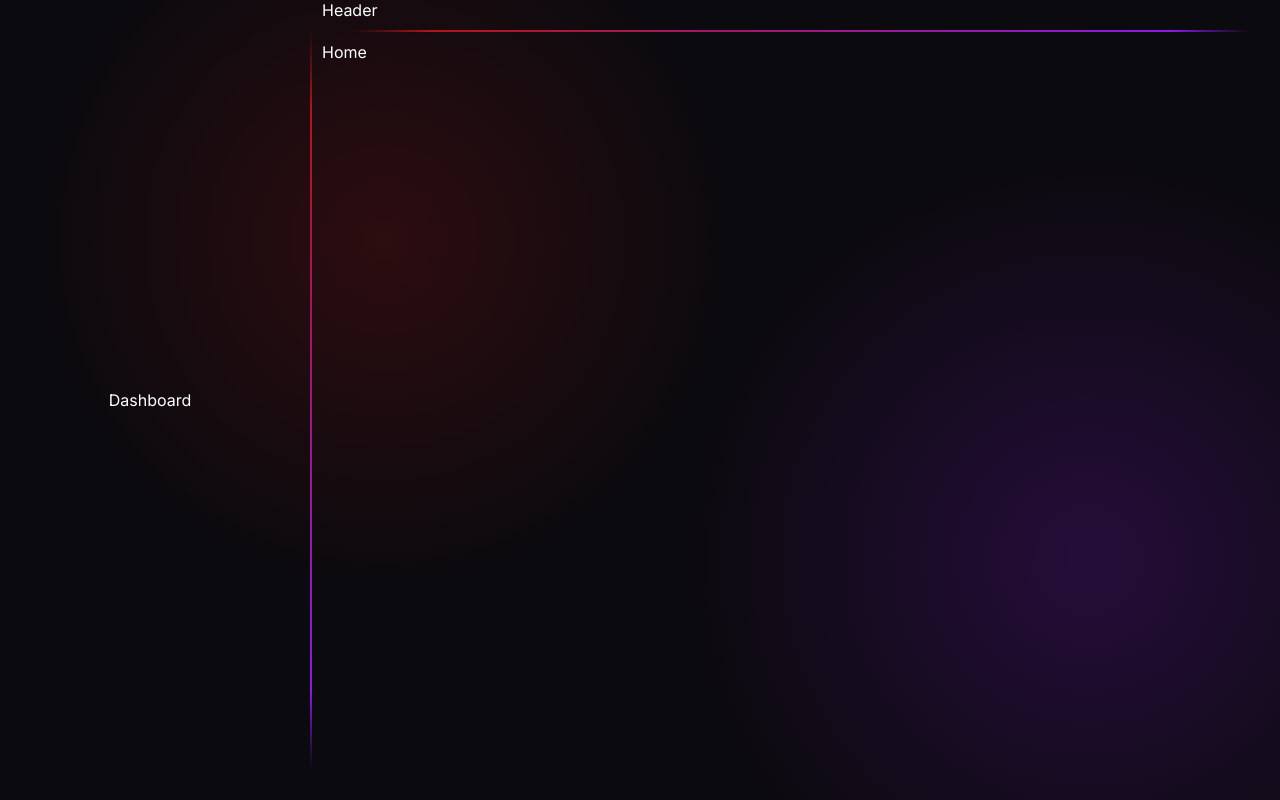
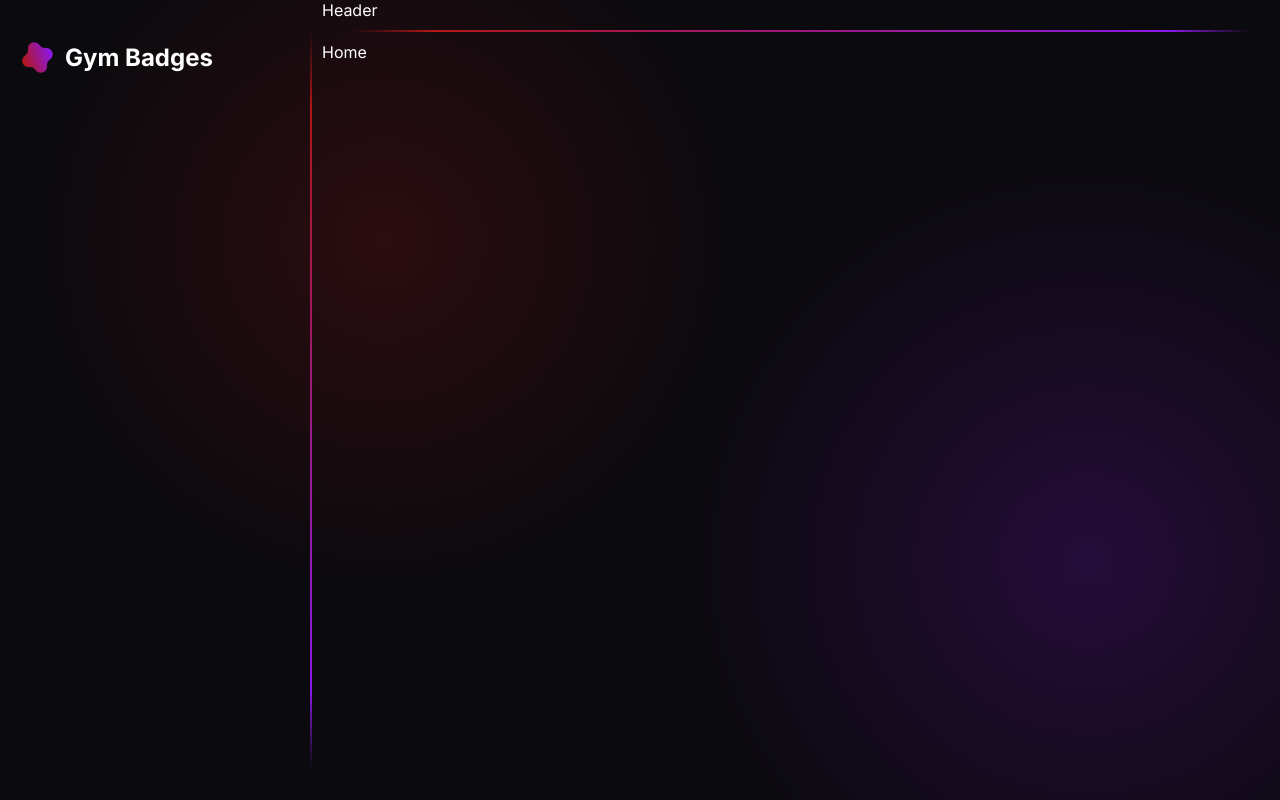
Before and after one commit to TFG-APP-de-gamificacion-del-deporte/gym-badges-web-app, a Next.js app in the folder src/gym_badges/: page / in a window 1280 px wide. Built offline with nearby package versions, Linux system fonts and the light colour scheme.

Commit message:
Start dashboard

```diff
--- a/src/gym_badges/app/global_vars.scss
+++ b/src/gym_badges/app/global_vars.scss
@@ -1,3 +1,3 @@
 // App main colors
-$red: rgb(178, 22, 22);
-$purple: rgb(140, 25, 231);
+$red: #b21616;
+$purple: #8c19e7;
--- /dev/null
+++ b/src/gym_badges/components/dashboard/dashboard.module.scss
@@ -0,0 +1,5 @@
+.dashboard {
+    width: 300px;
+    height: 100vh;
+    padding: 15px;
+}
--- a/src/gym_badges/components/dashboard/dashboard.tsx
+++ b/src/gym_badges/components/dashboard/dashboard.tsx
@@ -1,9 +1,10 @@
-import styles from "@/components/dashboard/styles.module.scss"
+import styles from "@/components/dashboard/dashboard.module.scss"
+import Logo from "@/components/logo/logo"
 
 export default function Dashboard() {
     return (
         <div className={styles.dashboard}>
-            Dashboard
+           <Logo></Logo>
         </div>
     )
 }
--- a/src/gym_badges/components/dashboard/styles.module.scss
+++ /dev/null
@@ -1,7 +0,0 @@
-.dashboard {
-    width: 300px;
-    height: 100vh;
-
-    text-align: center;
-    align-content: center;
-}
--- /dev/null
+++ b/src/gym_badges/components/logo/logo.module.scss
@@ -0,0 +1,11 @@
+.logo {
+    display: flex;
+    flex-direction: row;
+    align-items: center;
+    margin: 20px 0px;
+
+    h1 {
+        font-size: x-large;
+        margin-left: 5px;
+    }
+}
--- /dev/null
+++ b/src/gym_badges/components/logo/logo.tsx
@@ -0,0 +1,17 @@
+import styles from "@/components/logo/logo.module.scss"
+import Image from "next/image"
+import logo from "@/public/logo.svg"
+
+export default function Logo() {
+    return (
+        <div className={styles.logo}>
+            <Image
+                src={logo}
+                width={45}
+                height={45}
+                alt="Logo"
+            />
+            <h1>Gym Badges</h1>
+        </div>
+    )
+}
```
Also changed, not shown: src/gym_badges/public/logo.svg (added).
